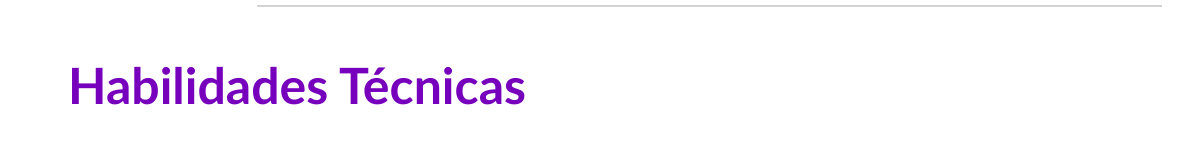
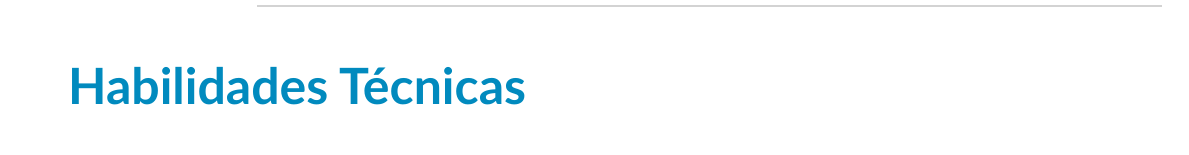
Before and after one commit to bcris-chavez/Bianca-CV, a plain HTML site: page index.html in a window 1280 px wide. Shown: the part 645-800 px from the top of the page, 0-1189 px from the left. Drawn offline with Linux system fonts and the light colour scheme; a script that the page names is missing.

Commit message:
color change titles

```diff
--- a/style.css
+++ b/style.css
@@ -65,7 +65,7 @@ h2 {
   font-size: 50px;
   text-align: center;
   float: left;
-  color: #7600bc;
+  color: #018ABE;
   margin: 30px;
   margin-left: 60px;
   margin-top: 40px;
```
